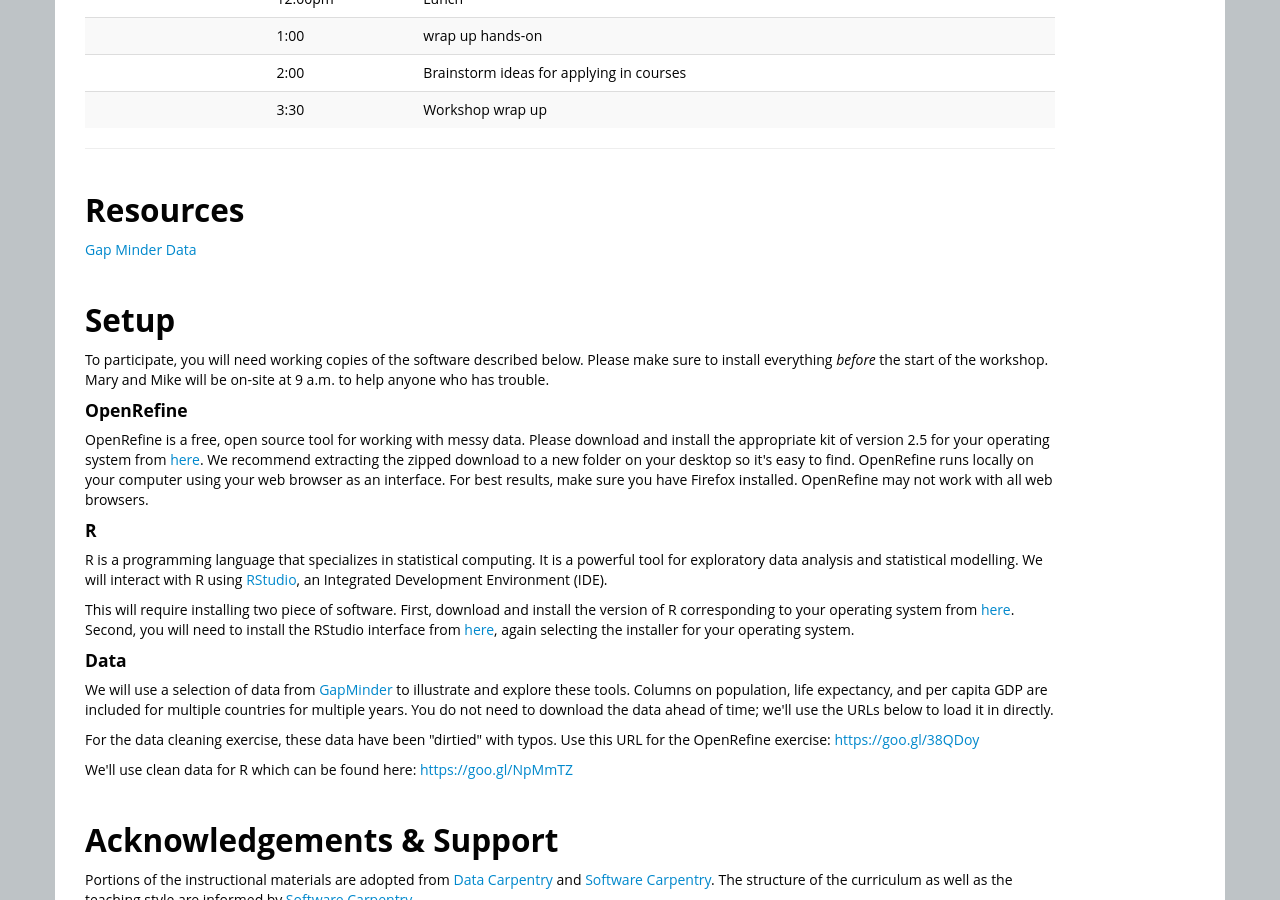
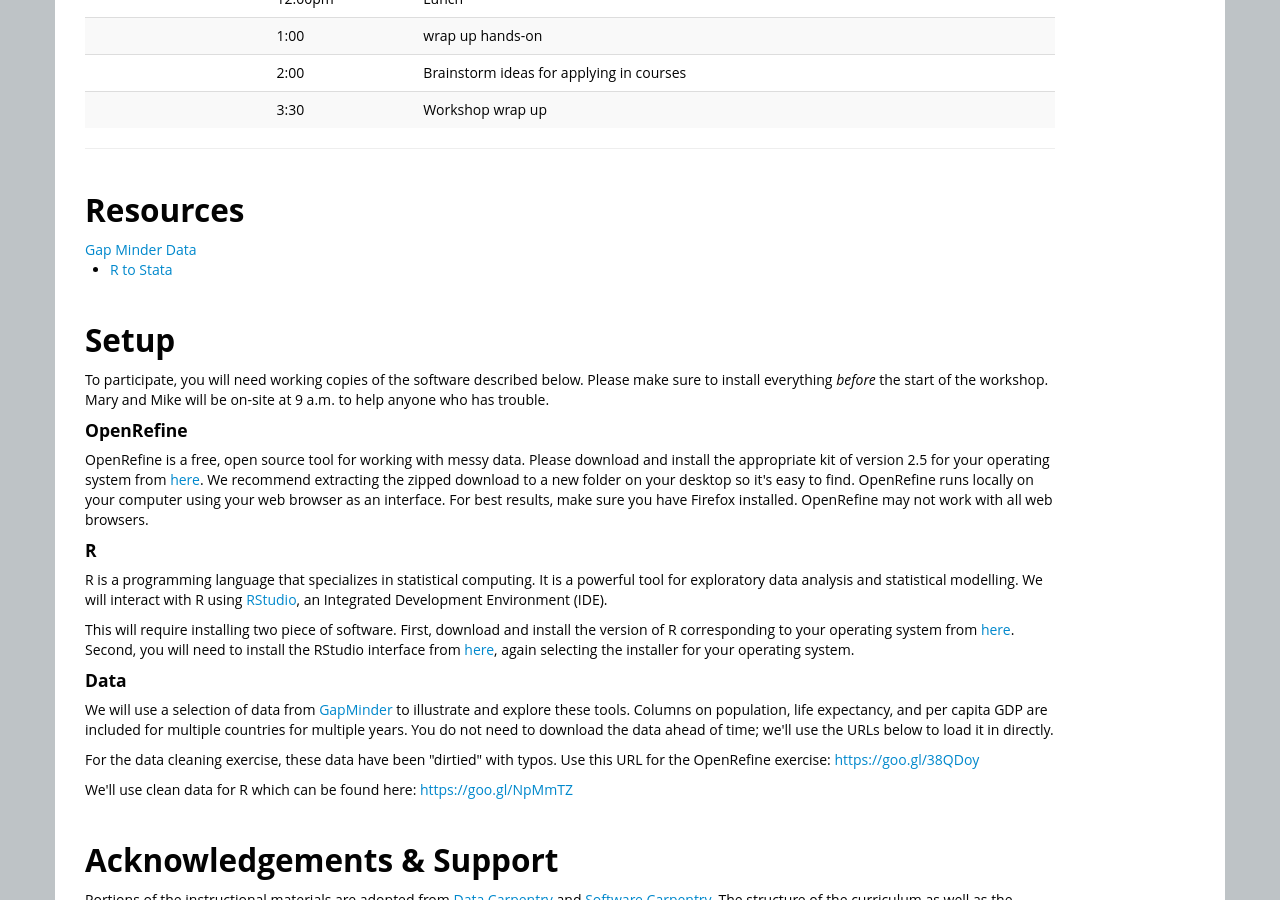
Before and after one commit to SESYNC-ci/BSOS-Jan-2015, a Jekyll site: the page built from index.html, in a window 1280 px wide and 900 px high, scrolled down 844 px. Built offline with Jekyll 4.4.1, drawn with Linux system fonts in a browser that asks for light colours.

Commit message:
Update index.html

```diff
--- a/index.html
+++ b/index.html
@@ -90,6 +90,10 @@ We'll explore ways to introduce state-of-the-art, practical computation to under
 
 <a href="https://github.com/resbaz/r-novice-gapminder-files/tree/master/data">Gap Minder Data</a>
 
+<ul>
+  <li><a href="http://www.princeton.edu/~otorres/RStata.pdf">R to Stata</a></li>
+</ul>
+
 <h2>Setup</h2>
 
 <p>
```
